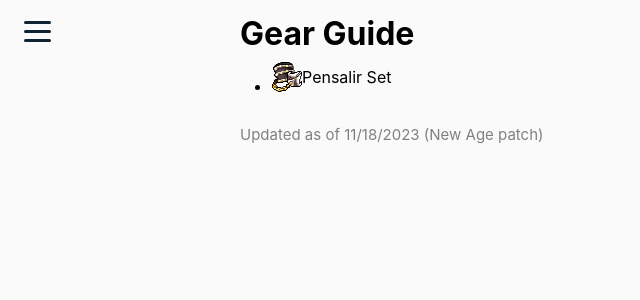
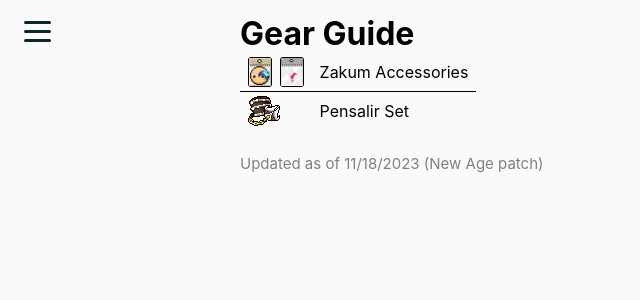
Before and after one commit to eryuelle/eryuelle.github.io, a Next.js app: page /gear in a window 1280 px wide. Shown: the top 300 px of the page, without its empty margins (0-640 px from the left). Built offline with nearby package versions, Linux system fonts and the light colour scheme.

Commit message:
First iteration of gear table

```diff
--- a/pages/_app.css
+++ b/pages/_app.css
@@ -153,8 +153,8 @@ li {
 
 .maple-icon-small {
   height: 30px;
-  width: 30px;
-  border-radius: 5px;
+  /* width: 30px; */
+  border-radius: 3px;
 }
 
 .flavortext {
@@ -164,7 +164,30 @@ li {
 
 /* Gear list */
 
-.gear-list-item {
-  display: flex;
-  align-items: center;
+#gear-table {
+  border-collapse: collapse;
+  border: none;
+  /* width: 100%; */
 }
+
+/* #gear-table td:first-child {
+  width: 1%;
+} */
+
+#gear-table td {
+  border-bottom: 1px solid black;
+  padding: 4px 8px;
+}
+
+#gear-table tr:last-child td {
+  border-bottom: none;
+}
+
+#gear-table td img {
+  vertical-align: middle;
+  margin-right: 8px;
+}
+
+#gear-table td img:last-child {
+  margin-right: 0px;
+}
--- a/pages/checklists.tsx
+++ b/pages/checklists.tsx
@@ -19,14 +19,18 @@ export default function Index() {
           </ol>
         <li>EXP Boosters</li>
           <ol type="i">
+            <li>Link Skills</li>
             <li>[2x] EXP Coupons</li>
             <li>[1.5x] MVP</li>
+            <li>[1.1x] Monster Park Gold Potion</li>
             <li>[1.1x] EAP</li>
           </ol>
       </ol>
       <h2>Bossing</h2>
       <ol>
-        <li>Damage</li>
+        <li>Equips</li>
+        <li>Link Skills</li>
+        <li>Legion</li>
       </ol>
       <h2>Boss Chest</h2>
       <ol>
--- a/pages/gear.tsx
+++ b/pages/gear.tsx
@@ -10,26 +10,32 @@ interface IconListProps {
 }
 
 function GearList({ icons }: IconListProps) {
+  const showIcons = (icons: string[]) => {
+    return icons.map((icon) => {
+      return (
+        <img
+          className="maple-icon-small"
+          src={icon}
+        />
+      );
+    });
+  }
+
   const iter = () => {
     return icons.map((icon) => {
       return (
-        <li>
-          <div className="gear-list-item">
-            <img
-              className="maple-icon-small"
-              src={icon.icons[0]}
-            />
-            <div>{icon.desc}</div>
-          </div>
-        </li>
+        <tr>
+          <td>{ showIcons(icon.icons) }</td>
+          <td>{icon.desc}</td>
+        </tr>
       );
     });
   };
 
   return (
-    <ul>
+    <table id="gear-table">
       { iter() }
-    </ul>
+    </table>
   );
 };
 
--- a/src/config/gear.tsx
+++ b/src/config/gear.tsx
@@ -5,6 +5,10 @@ interface Gear {
 
 export const GEAR_LIST: Gear[] = [
   {
+    icons: ["/icons/gear/aquatic_letter_eye.png", "/icons/gear/condensed_power_crystal.png"],
+    desc: "Zakum Accessories",
+  },
+  {
     icons: ["/icons/gear/utgard_chain.png"],
     desc: "Pensalir Set",
   },
```
Also changed, not shown: public/icons/gear/aquatic_letter_eye.png (added), public/icons/gear/condensed_power_crystal.png (added), 9 other files (tests, documents, lock files or other folders).
